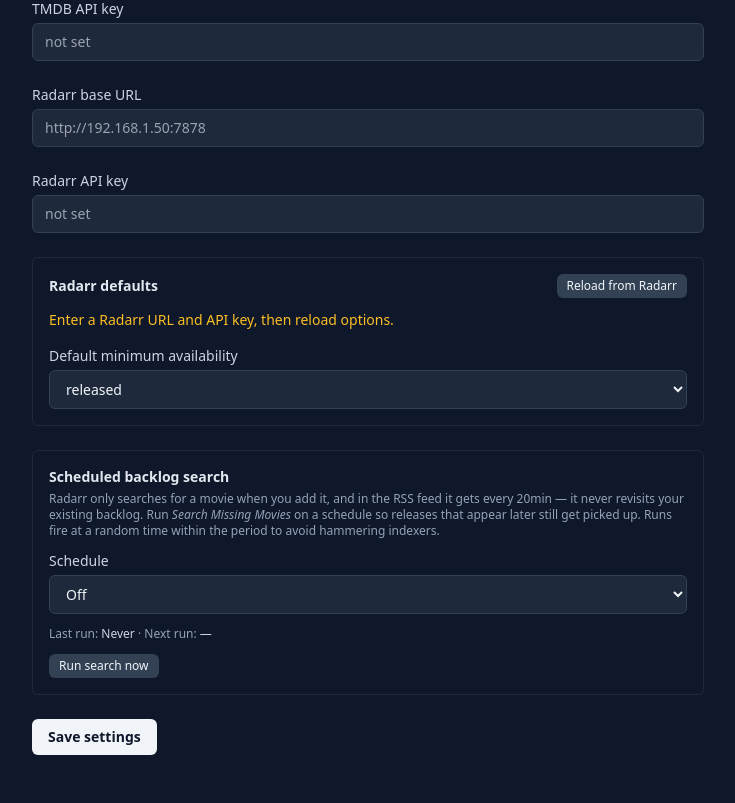
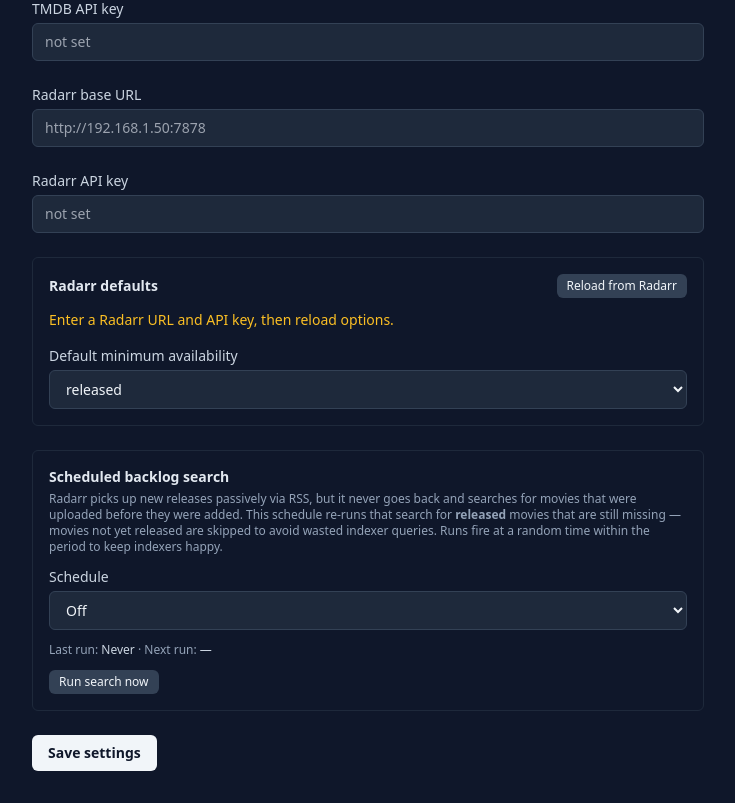
Before and after one commit to izznogooood/blip, a FastAPI app: page /settings in a window 1280 px wide. Shown: the part 150-953 px from the top of the page, without its empty margins (272-1007 px from the left). Before the commit the page ends 905 px from the top, so only its background shows below. Run offline with FastAPI, Linux system fonts and the light colour scheme; some libraries are stand-ins or nearby versions.

Commit message:
fix: filter missing-movies search to released movies only
MissingMoviesSearch now sends filterKey=filterValue=status:released so
Radarr skips announced/in-cinemas movies that have no releases yet,
avoiding wasted indexer queries. Rewords the settings-page explanation.

```diff
--- a/app/services/radarr_service.py
+++ b/app/services/radarr_service.py
@@ -97,7 +97,9 @@ class RadarrService:
         Radarr only searches a movie when it is added; it never revisits the
         existing backlog on its own. This triggers that library-wide search.
         """
-        return self._client.command("MissingMoviesSearch")
+        return self._client.command(
+            "MissingMoviesSearch", filterKey="status", filterValue="released"
+        )
 
     def quality_profiles(self) -> list[QualityProfile]:
         return [QualityProfile.from_radarr(p) for p in self._client.quality_profiles()]
--- a/app/templates/settings.html
+++ b/app/templates/settings.html
@@ -101,10 +101,11 @@
     <div class="rounded-md border border-slate-800 p-4">
       <h2 class="text-sm font-semibold text-slate-200 mb-1">Scheduled backlog search</h2>
       <p class="text-xs text-slate-400 mb-3">
-        Radarr only searches for a movie when you add it, and in the RSS feed it gets every 20min — it never revisits your
-        existing backlog. Run <em>Search Missing Movies</em> on a schedule so
-        releases that appear later still get picked up. Runs fire at a random time
-        within the period to avoid hammering indexers.
+        Radarr picks up new releases passively via RSS, but it never goes back and searches
+        for movies that were uploaded before they were added. This schedule re-runs that search
+        for <strong>released</strong> movies that are still missing — movies not yet released
+        are skipped to avoid wasted indexer queries. Runs fire at a random time within the
+        period to keep indexers happy.
       </p>
 
       <label class="block text-sm font-medium text-slate-300 mb-1">Schedule</label>
```
Also changed, not shown: app/clients/radarr_client.py (+4 -3 lines), tests/test_radarr_command.py (+4 -1 lines).
